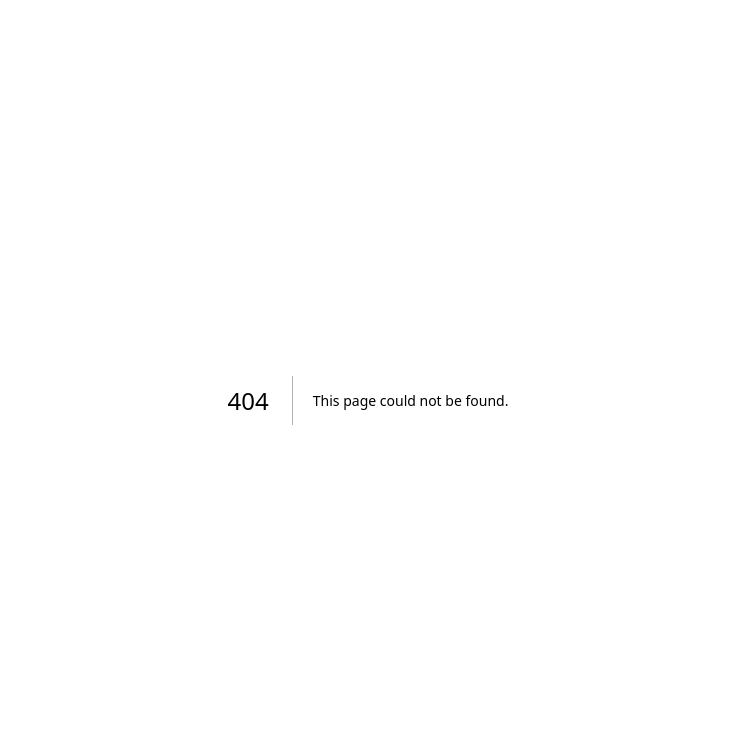
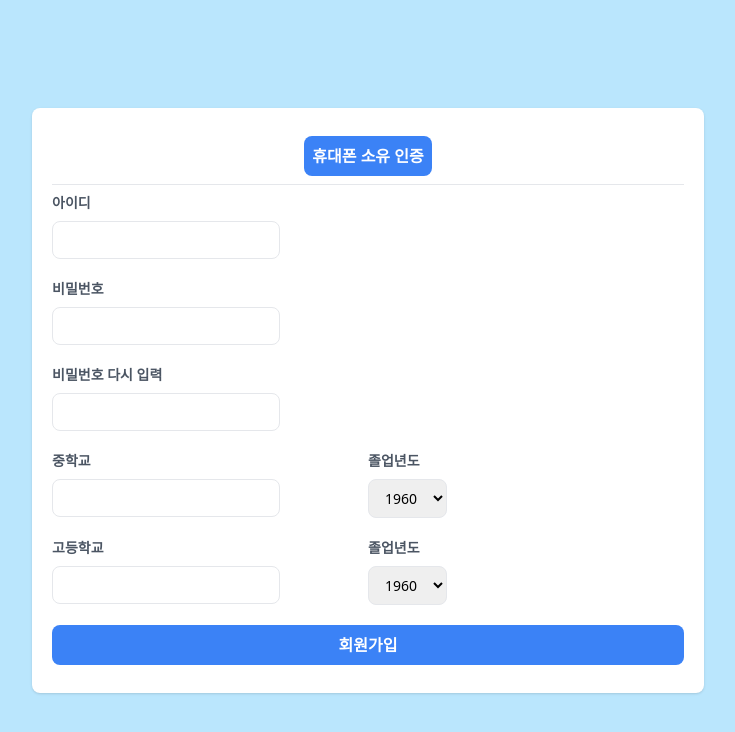
Before and after one commit to bebe0612/matcher-web, a Next.js app: page /register in a window 1280 px wide. Before the commit this address had no page. Shown: the top 732 px of the page, without its empty margins (272-1007 px from the left). Built offline with nearby package versions, Linux system fonts and the light colour scheme.

Commit message:
feat : 로그인과 회원가입 페이지 뼈대 작성

```diff
--- a/src/app/globals.css
+++ b/src/app/globals.css
@@ -1,3 +1,15 @@
 @tailwind base;
 @tailwind components;
 @tailwind utilities;
+
+@layer components{
+  .Form-label{
+    @apply block font-semibold text-sm text-gray-600 pb-1;
+  }
+  .Form-input{
+    @apply border rounded-lg px-3 py-2 mt-1 mb-5 text-sm;
+  }
+  .Button-colored{
+    @apply bg-blue-500 text-white font-semibold px-2 py-2 rounded-lg hover:bg-blue-600 duration-200 focus:bg-blue-700 focus:shadow-sm focus:ring-4 focus:ring-blue-500 focus:ring-opacity-50;
+  }
+}
--- a/src/app/layout.tsx
+++ b/src/app/layout.tsx
@@ -1,8 +1,8 @@
 import './globals.css'
 
 export const metadata = {
-  title: 'Create Next App',
-  description: 'Generated by create next app',
+  title: '서비스 이름',
+  description: 'placeholder',
 }
 
 export default function RootLayout({
--- a/src/app/page.tsx
+++ b/src/app/page.tsx
@@ -1,7 +1,29 @@
+'use client'
+
+import { useRouter } from "next/navigation";
+
 export default function Home() {
+  const router = useRouter();
   return (
-    <div className="">
-      <h1>Hello</h1>
+    <div className="grid grid-cols-2">
+      <div className="bg-gray-300">
+        LOGO
+      </div>
+
+      <div className="min-h-screen bg-sky-200 flex flex-col justify-center">
+        <div className="mx-auto w-full max-w-md">
+          <div className="bg-white shadow w-full rounded-lg px-5 py-7">
+            <form onSubmit={(e) => { e.preventDefault(); }}>
+              <label className="Form-label">아이디</label>
+              <input type="text" className="Form-input w-full" />
+              <label className="Form-label">비밀번호</label>
+              <input type="password" className="Form-input w-full" />
+              <input type="submit" value="로그인" className="text-blue-700 w-full py-2.5 rounded-lg text-sm shadow-sm font-semibold duration-200 border-solid border-gray-300 border bg-white hover:bg-gray-100 focus:shadow-sm focus:ring-4 focus:ring-blue-500 focus:ring-opacity-50 " />
+            </form>
+            <button onClick={() => router.push("/register")} type="button" className="mt-3 w-full Button-colored" >회원가입</button>
+          </div>
+        </div>
+      </div>
     </div>
   );
 }
--- /dev/null
+++ b/src/app/register/page.tsx
@@ -0,0 +1,46 @@
+'use client'
+
+export default function Home() {
+  const yearList = [];
+  for (let i = 1960; i <= 2023; i++) yearList.push(i);
+  return (
+    <div className="min-h-screen flex flex-col justify-center bg-sky-200">
+      <div className="mx-auto w-full max-w-2xl">
+        <div className="bg-white shadow w-full px-5 py-7 rounded-lg divide-y divide-gray-200">
+          <div className="flex justify-center mb-2">
+            <button onClick={() => { }} className="Button-colored">휴대폰 소유 인증</button>
+          </div>
+          <form className="pt-2" onSubmit={(e) => { e.preventDefault(); }}>
+            <label className="Form-label">아이디</label>
+            <input type="text" className="Form-input" />
+            <label className="Form-label">비밀번호</label>
+            <input type="password" className="Form-input" />
+            <label className="Form-label">비밀번호 다시 입력</label>
+            <input type="password" className="Form-input" />
+            <div className="grid grid-cols-2">
+              <div>
+                <label className="Form-label">중학교</label>
+                <input type="text" className="Form-input" />
+              </div>
+              <div>
+                <label className="Form-label">졸업년도</label>
+                <select className="Form-input">{yearList.map(year => <option>{year}</option>)}</select>
+              </div>
+            </div>
+            <div className="grid grid-cols-2">
+              <div>
+                <label className="Form-label">고등학교</label>
+                <input type="text" className="Form-input" />
+              </div>
+              <div>
+                <label className="Form-label">졸업년도</label>
+                <select className="Form-input">{yearList.map(year => <option>{year}</option>)}</select>
+              </div>
+            </div>
+            <input type="submit" value="회원가입" onSubmit={e => { e.preventDefault(); }} className="w-full Button-colored" />
+          </form>
+        </div>
+      </div>
+    </div>
+  );
+}
```
